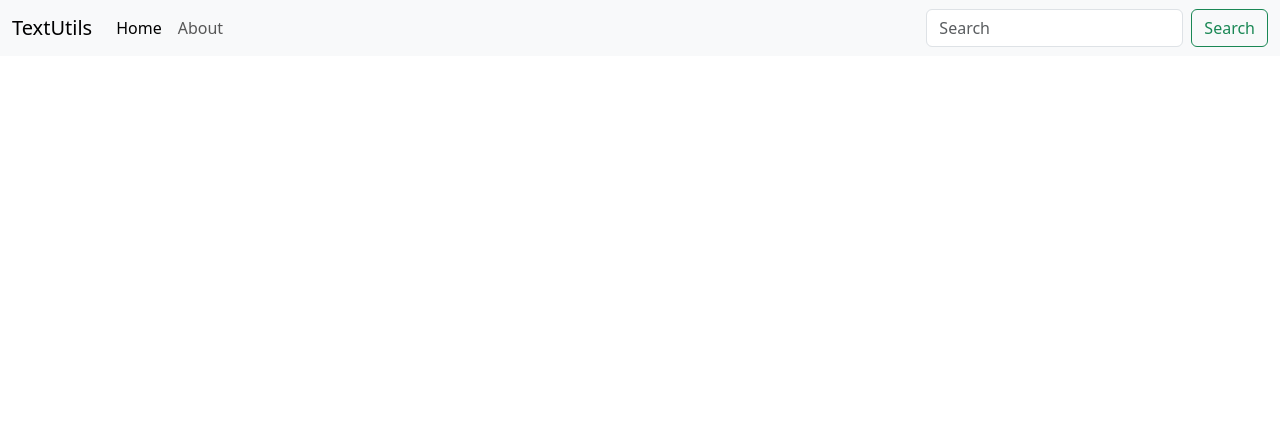
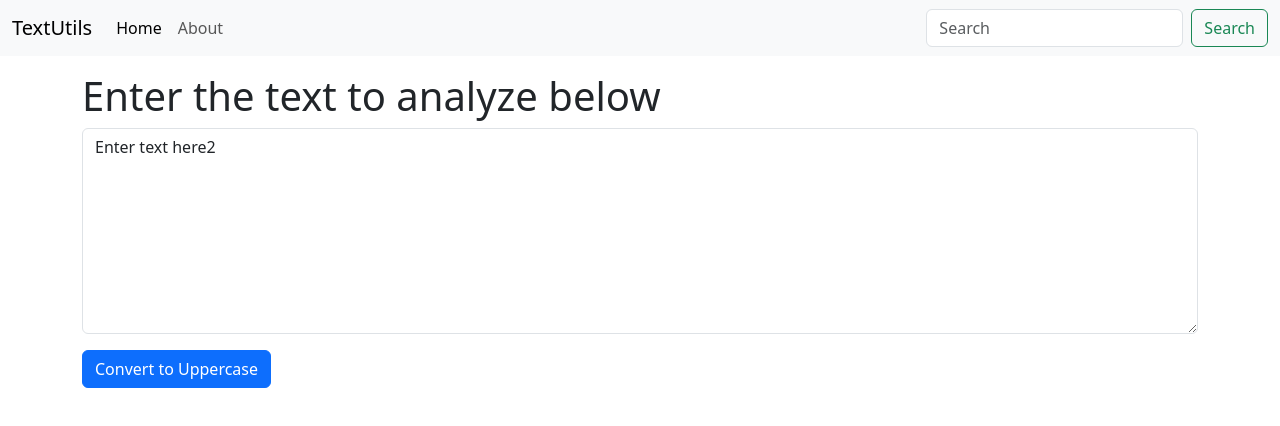
Before and after one commit to akshaykhare0501/my-app, a React (Create React App) app: page / in a window 1280 px wide. Shown: the top 426 px of the page. Built offline with nearby package versions, Linux system fonts and the light colour scheme.

Commit message:
Harry React Video 7

```diff
--- a/src/App.js
+++ b/src/App.js
@@ -1,11 +1,16 @@
 import './App.css';
 import Navbar from './Components/Navbar';
+import TextForm from './Components/TextForm';
 
 function App() {
   return (
     <>
-      <Navbar title="TextUtils" aboutTextUtils="About"/>
+      <Navbar title="TextUtils" aboutTextUtils="About" />
       {/* <Navbar/> This will use deault props */}
+
+      <div className="container my-3">
+        <TextForm heading="Enter the text to analyze below"/>
+      </div>
 
     </>
 
--- /dev/null
+++ b/src/Components/TextForm.js
@@ -0,0 +1,30 @@
+import React, {useState} from 'react'
+
+
+export default function TextForm(props) {
+    const handleUpClick = ()=>{
+        // console.log("Uppercase was clicked: " + text);
+        // setText("You have clicked on handleUpClick");
+        let newText = text.toUpperCase();
+        setText(newText);
+    }
+
+    const handleOnChange = (event)=>{
+        // console.log("On Change");
+        setText(event.target.value)
+    }
+
+    const [text, setText] = useState("Enter text here2");
+    // text = "New text"; //Wrong way to change the state
+    //setText("New text"); //Correct way to change the state
+    return (
+        <div>
+            <h1>{props.heading}</h1>
+            <div className="mb-3">
+                {/* <label htmlFor="myBox" class="form-label">Example textarea</label> */}
+                <textarea className="form-control" value={text} onChange={handleOnChange} id="myBox" rows="8"></textarea>
+            </div>
+            <button className="btn btn btn-primary" onClick={handleUpClick}>Convert to Uppercase</button>
+        </div>
+    )
+}
```
